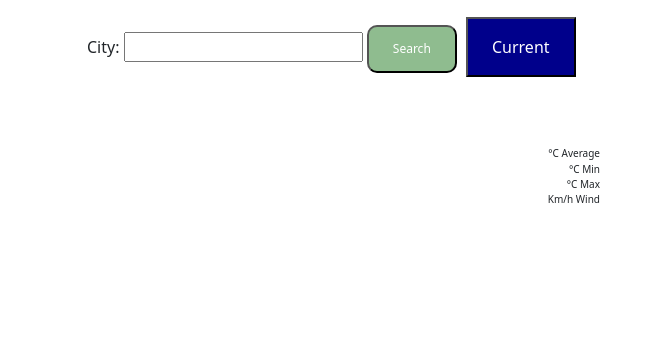
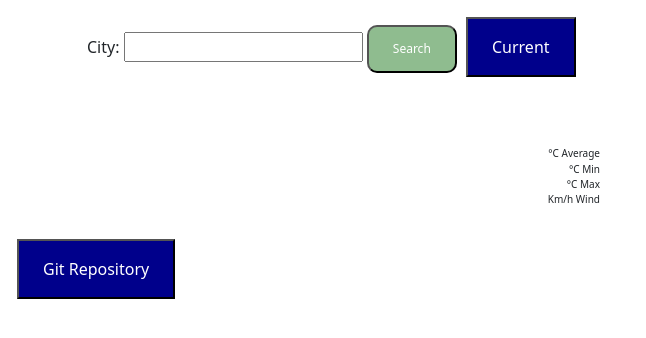
Before and after one commit to CarlaARM/CarlaRM_SCP6, a plain HTML site: page index.html in a window 1280 px wide. Shown: the whole page, without its empty margins (0-646 px from the left). Drawn offline with nearby package versions, Linux system fonts and the light colour scheme.

Commit message:
Added GitRep link

```diff
--- a/index.html
+++ b/index.html
@@ -52,5 +52,8 @@
         </div>
       </div>
     </div>
+    <button id="gitRep">
+      <a ref="https://github.com/CarlaARM/CarlaRM_SCP6">Git Repository</a>
+    </button>
   </body>
 </html>
```
Also changed, not shown: 1 other file.
